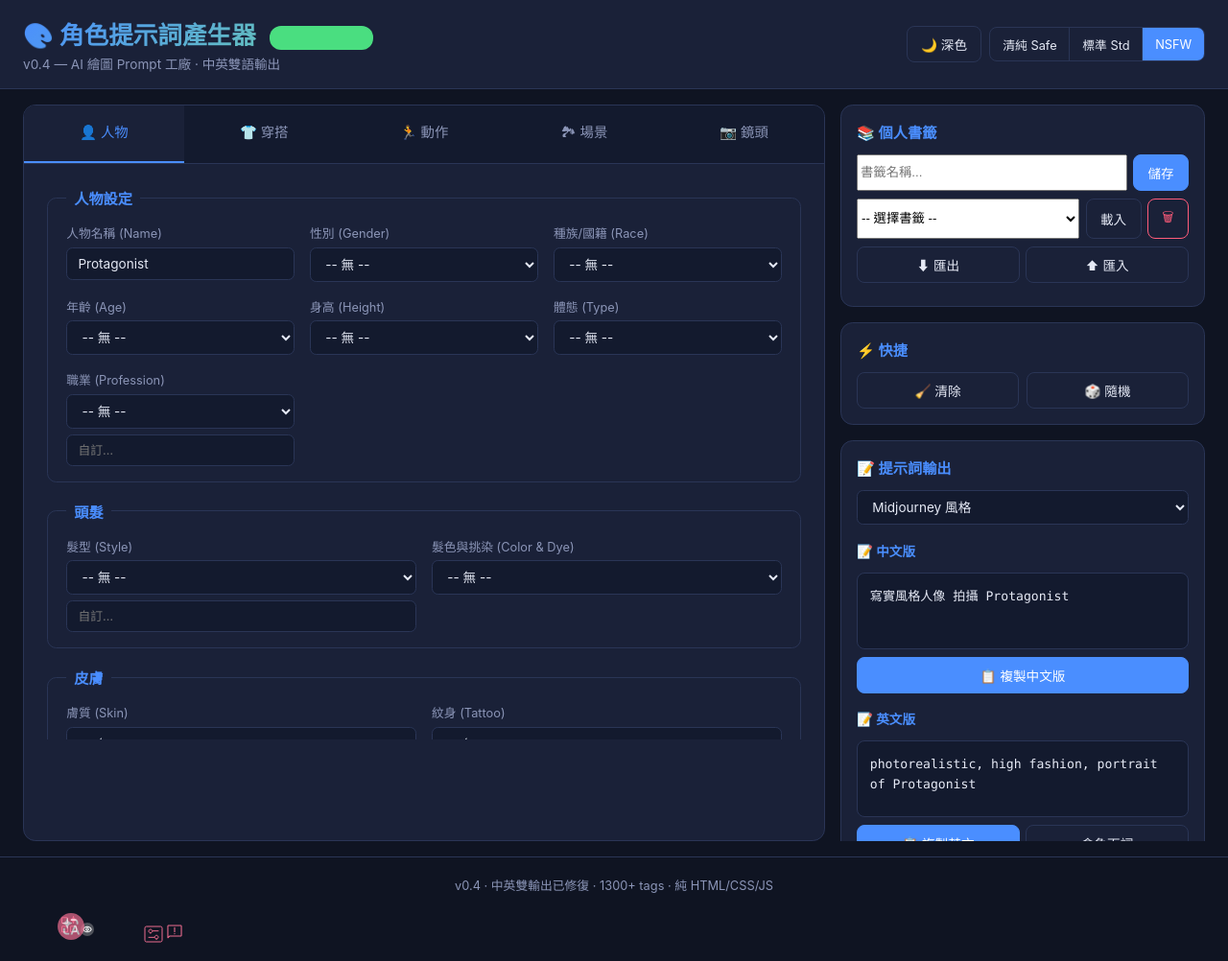
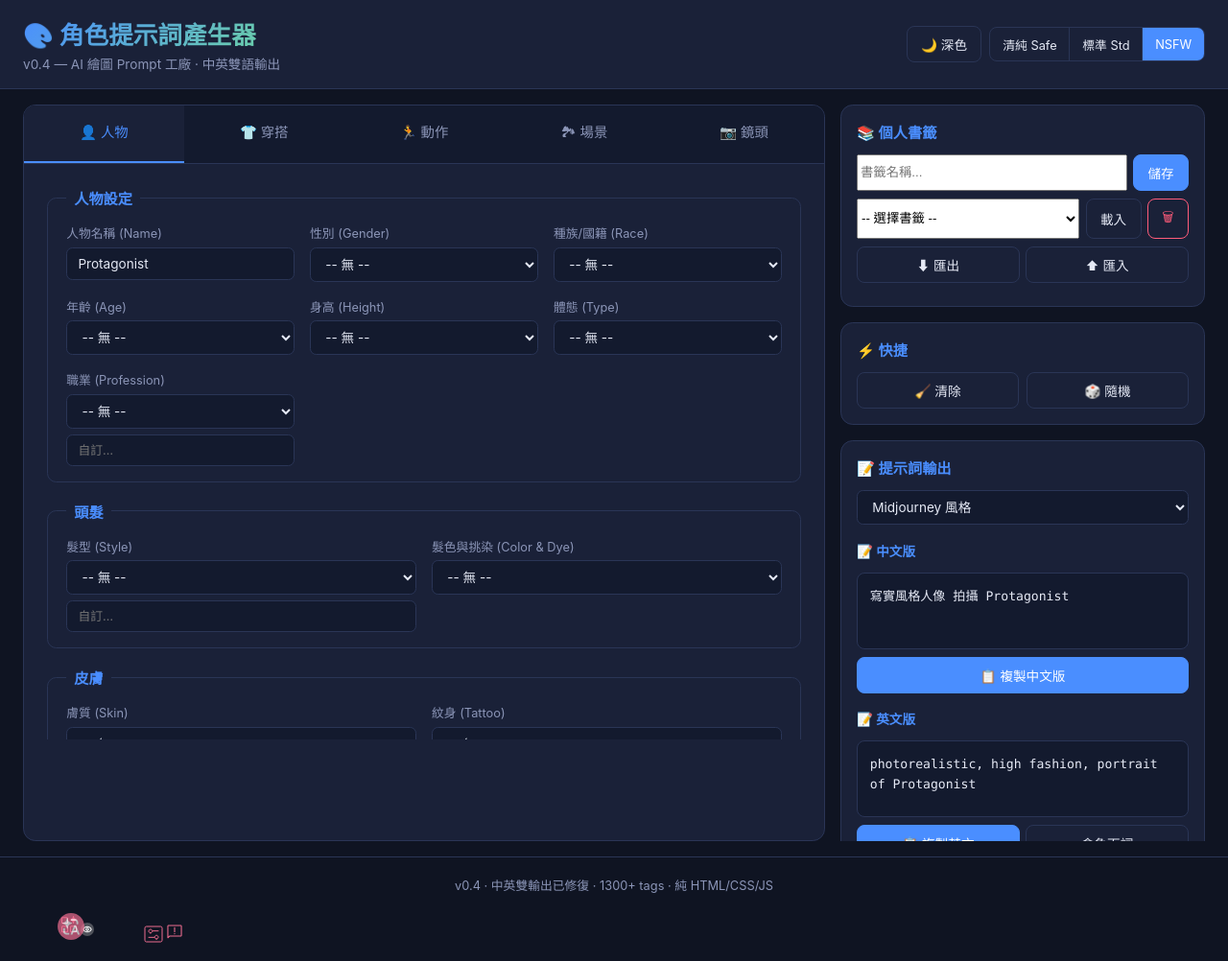
Before and after one commit to hadesmax1024jp11/character-prompt-generator, a plain HTML site: page index.html in a window 1280 px wide. Shown: the whole page at 96% size. Drawn offline with Linux system fonts and the light colour scheme.

Commit message:
fix(v0.4): remove empty version badge that became invisible due to gradient text fill

```diff
--- a/index.html
+++ b/index.html
@@ -311,7 +311,7 @@
 <body data-theme="dark">
   <header>
     <div class="logo">
-      <h1>🎨 角色提示詞產生器 <span style="display:inline-block;padding:2px 10px;background:#4ade80;color:#064e3b;border-radius:12px;font-size:0.7em;font-weight:bold;vertical-align:middle;margin-left:8px">v0.4 NEW</span></h1>
+      <h1>🎨 角色提示詞產生器</h1>
       <p>v0.4 — AI 繪圖 Prompt 工廠 · 中英雙語輸出</p>
     </div>
     <div class="toolbar">
```
